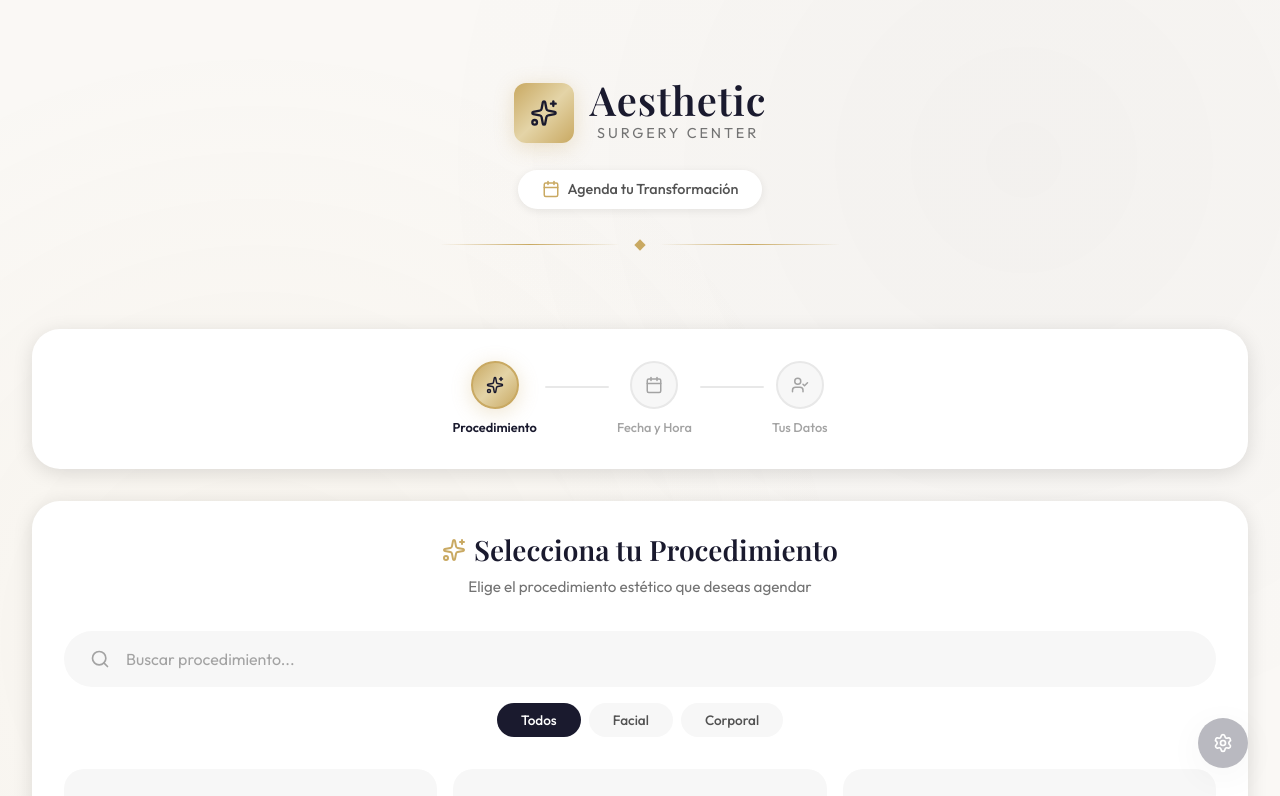
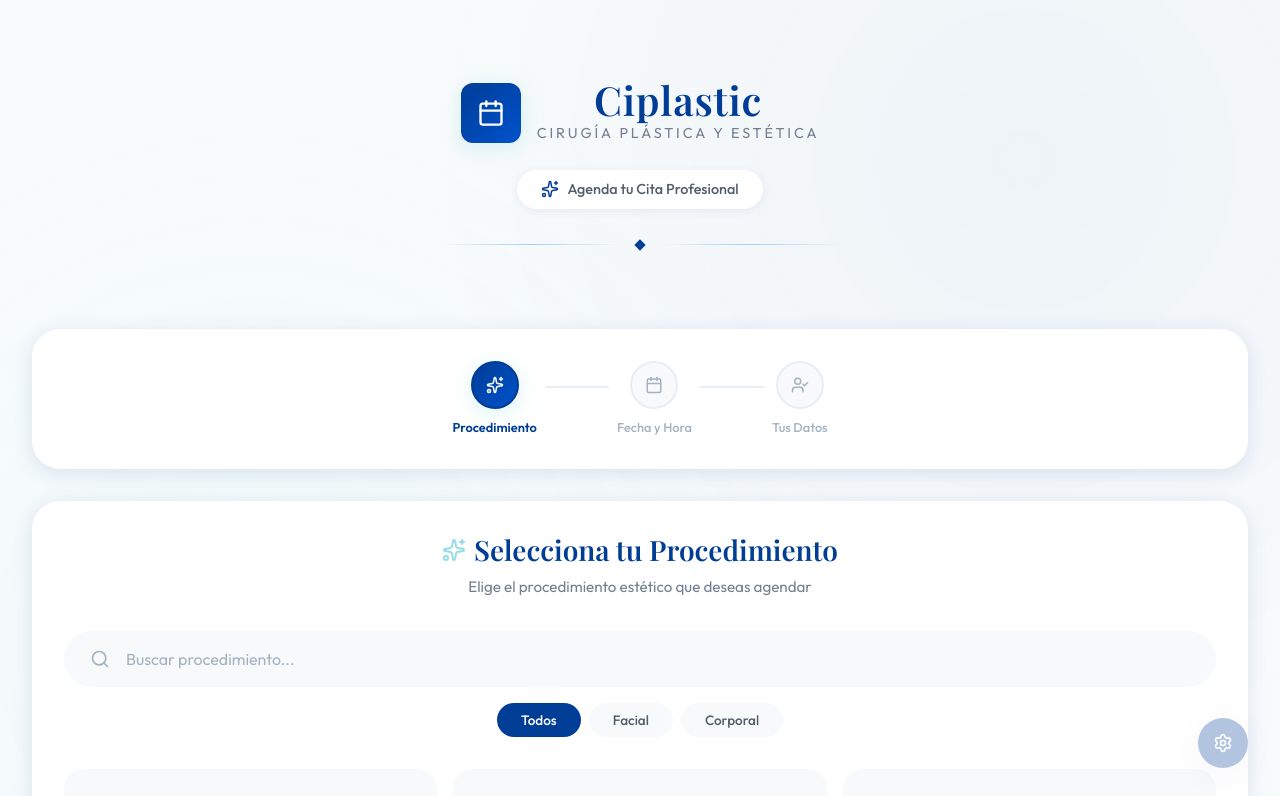
Before and after one commit to saraesthervalenzuela-wq/aesthetic-surgery-calendar, a React (Create React App) app: page / in a window 1280 px wide. Shown: the top 796 px of the page. Built offline with nearby package versions, Linux system fonts and the light colour scheme; no server answers; a web font is replaced by a local one.

Commit message:
Version con colores de ciplastic

```diff
--- a/src/App.css
+++ b/src/App.css
@@ -29,9 +29,9 @@
 }
 
 .nav-button.next {
-  background: var(--gradient-gold);
-  color: var(--primary);
-  box-shadow: var(--shadow-gold);
+  background: var(--gradient-primary);
+  color: var(--white);
+  box-shadow: var(--shadow-accent);
 }
 
 .nav-button.next:hover {
@@ -60,7 +60,7 @@
 .admin-access-btn:hover {
   opacity: 1;
   transform: rotate(90deg);
-  background: var(--accent);
+  background: var(--accent-light);
   color: var(--primary);
 }
 
--- a/src/App.js
+++ b/src/App.js
@@ -167,7 +167,7 @@ function App() {
       {/* Footer */}
       <footer className="app-footer">
         <p>
-          © {new Date().getFullYear()} Aesthetic Surgery Center. Todos los derechos reservados.
+          © {new Date().getFullYear()} Ciplastic - Cirugía Plástica y Estética. Todos los derechos reservados.
         </p>
       </footer>
     </div>
--- a/src/components/BookingForm/BookingForm.css
+++ b/src/components/BookingForm/BookingForm.css
@@ -76,7 +76,7 @@
 }
 
 .form-group label svg {
-  color: var(--accent);
+  color: var(--primary);
 }
 
 .form-group input {
@@ -91,8 +91,8 @@
 
 .form-group input:focus {
   outline: none;
-  border-color: var(--accent);
-  box-shadow: 0 0 0 4px rgba(201, 169, 98, 0.15);
+  border-color: var(--primary);
+  box-shadow: 0 0 0 4px rgba(0, 61, 150, 0.15);
 }
 
 .form-group input::placeholder {
@@ -129,8 +129,8 @@
 .submit-btn {
   width: 100%;
   padding: var(--space-lg);
-  background: var(--gradient-gold);
-  color: var(--primary);
+  background: var(--gradient-primary);
+  color: var(--white);
   font-size: 1rem;
   font-weight: 600;
   border-radius: var(--radius-lg);
@@ -139,12 +139,12 @@
   justify-content: center;
   gap: var(--space-sm);
   transition: var(--transition-base);
-  box-shadow: var(--shadow-gold);
+  box-shadow: var(--shadow-accent);
 }
 
 .submit-btn:hover:not(:disabled) {
   transform: translateY(-2px);
-  box-shadow: 0 6px 25px rgba(201, 169, 98, 0.4);
+  box-shadow: 0 6px 25px rgba(147, 221, 230, 0.45);
 }
 
 .submit-btn:disabled {
--- a/src/components/CalendarPicker/CalendarPicker.css
+++ b/src/components/CalendarPicker/CalendarPicker.css
@@ -19,7 +19,7 @@
 }
 
 .section-header svg {
-  color: var(--accent);
+  color: var(--primary);
   flex-shrink: 0;
   margin-top: 2px;
 }
@@ -73,7 +73,7 @@
 }
 
 .nav-btn:hover {
-  background: var(--accent);
+  background: var(--primary);
   color: var(--white);
 }
 
@@ -138,10 +138,10 @@
 }
 
 .calendar-cell.selected {
-  background: var(--gradient-gold);
-  color: var(--primary);
+  background: var(--gradient-primary);
+  color: var(--white);
   font-weight: 600;
-  box-shadow: var(--shadow-gold);
+  box-shadow: var(--shadow-accent);
 }
 
 /* Time Slots Styles */
@@ -181,7 +181,7 @@
 }
 
 .period-header svg {
-  color: var(--accent);
+  color: var(--primary);
 }
 
 .time-slots {
@@ -202,15 +202,15 @@
 }
 
 .time-slot:hover:not(.unavailable) {
-  border-color: var(--accent);
+  border-color: var(--primary);
   background: var(--accent-light);
 }
 
 .time-slot.selected {
-  background: var(--gradient-gold);
-  color: var(--primary);
+  background: var(--gradient-primary);
+  color: var(--white);
   font-weight: 600;
-  border-color: var(--accent);
+  border-color: var(--primary);
 }
 
 .time-slot.unavailable {
--- a/src/components/Header/Header.css
+++ b/src/components/Header/Header.css
@@ -20,13 +20,13 @@
 .logo-icon {
   width: 60px;
   height: 60px;
-  background: var(--gradient-gold);
+  background: var(--gradient-primary);
   border-radius: var(--radius-md);
   display: flex;
   align-items: center;
   justify-content: center;
-  color: var(--primary);
-  box-shadow: var(--shadow-gold);
+  color: var(--white);
+  box-shadow: var(--shadow-accent);
 }
 
 .logo-text h1 {
@@ -62,7 +62,7 @@
 }
 
 .header-tagline svg {
-  color: var(--accent);
+  color: var(--primary);
 }
 
 .header-decoration {
@@ -80,13 +80,13 @@
 .decoration-line {
   flex: 1;
   height: 1px;
-  background: linear-gradient(90deg, transparent, var(--accent), transparent);
+  background: linear-gradient(90deg, transparent, var(--accent-light), transparent);
 }
 
 .decoration-diamond {
   width: 8px;
   height: 8px;
-  background: var(--accent);
+  background: var(--primary);
   transform: rotate(45deg);
 }
 
--- a/src/components/Header/Header.jsx
+++ b/src/components/Header/Header.jsx
@@ -14,17 +14,17 @@ const Header = () => {
       <div className="header-content">
         <div className="header-logo">
           <div className="logo-icon">
-            <Sparkles size={28} />
+            <Calendar size={28} />
           </div>
           <div className="logo-text">
-            <h1>Aesthetic</h1>
-            <span>Surgery Center</span>
+            <h1>Ciplastic</h1>
+            <span>Cirugía Plástica y Estética</span>
           </div>
         </div>
 
         <div className="header-tagline">
-          <Calendar size={18} />
-          <span>Agenda tu Transformación</span>
+          <Sparkles size={18} />
+          <span>Agenda tu Cita Profesional</span>
         </div>
       </div>
 
--- a/src/components/StepIndicator/StepIndicator.css
+++ b/src/components/StepIndicator/StepIndicator.css
@@ -30,10 +30,10 @@
 }
 
 .step.active .step-circle {
-  background: var(--gradient-gold);
-  color: var(--primary);
-  border-color: var(--accent);
-  box-shadow: var(--shadow-gold);
+  background: var(--gradient-primary);
+  color: var(--white);
+  border-color: var(--primary);
+  box-shadow: var(--shadow-accent);
 }
 
 .step.completed .step-circle {
--- a/src/components/SurgerySelector/SurgerySelector.css
+++ b/src/components/SurgerySelector/SurgerySelector.css
@@ -53,9 +53,9 @@
 }
 
 .search-box:focus-within {
-  border-color: var(--accent);
+  border-color: var(--primary);
   background: var(--white);
-  box-shadow: var(--shadow-gold);
+  box-shadow: var(--shadow-accent);
 }
 
 .search-box svg {
@@ -129,8 +129,8 @@
 
 .surgery-card.selected {
   background: var(--white);
-  border-color: var(--accent);
-  box-shadow: var(--shadow-gold);
+  border-color: var(--primary);
+  box-shadow: var(--shadow-accent);
 }
 
 .surgery-icon {
@@ -147,7 +147,7 @@
 }
 
 .surgery-card.selected .surgery-icon {
-  background: var(--gradient-gold);
+  background: var(--gradient-accent);
 }
 
 .surgery-info {
@@ -203,7 +203,7 @@
 
 .surgery-card:hover .surgery-select-indicator,
 .surgery-card.selected .surgery-select-indicator {
-  color: var(--accent);
+  color: var(--primary);
   transform: translateX(4px);
 }
 
--- a/src/styles/globals.css
+++ b/src/styles/globals.css
@@ -1,36 +1,37 @@
 @import url('https://fonts.googleapis.com/css2?family=Playfair+Display:ital,wght@0,400;0,500;0,600;0,700;1,400&family=Outfit:wght@300;400;500;600;700&display=swap');
 
 :root {
-  /* Elegant Color Palette */
-  --primary: #1a1a2e;
-  --primary-light: #16213e;
-  --accent: #c9a962;
-  --accent-light: #e4d4a7;
-  --accent-dark: #a68b4b;
+  /* Medical/Professional Color Palette */
+  --primary: #003d96;
+  --primary-light: #0052cc;
+  --primary-dark: #002966;
+  --accent: #93dde6;
+  --accent-light: #a3cfe8;
+  --accent-dark: #7bc5d3;
   --success: #4ecca3;
   --error: #ff6b6b;
   --white: #ffffff;
-  --cream: #faf8f5;
-  --gray-100: #f7f7f7;
-  --gray-200: #e8e8e8;
-  --gray-300: #d4d4d4;
-  --gray-400: #a3a3a3;
-  --gray-500: #737373;
-  --gray-600: #525252;
-  --gray-700: #404040;
-  --gray-800: #262626;
-  --gray-900: #171717;
+  --cream: #f8fbfc;
+  --gray-100: #f7f9fa;
+  --gray-200: #e8eef2;
+  --gray-300: #d4dde5;
+  --gray-400: #a3b3c2;
+  --gray-500: #738091;
+  --gray-600: #525e6b;
+  --gray-700: #404954;
+  --gray-800: #2d353d;
+  --gray-900: #1a1f26;
 
   /* Gradients */
-  --gradient-gold: linear-gradient(135deg, #c9a962 0%, #e4d4a7 50%, #c9a962 100%);
-  --gradient-dark: linear-gradient(180deg, #1a1a2e 0%, #16213e 100%);
-  --gradient-elegant: linear-gradient(135deg, #1a1a2e 0%, #2d2d44 100%);
+  --gradient-primary: linear-gradient(135deg, #003d96 0%, #0052cc 100%);
+  --gradient-accent: linear-gradient(135deg, #93dde6 0%, #a3cfe8 100%);
+  --gradient-medical: linear-gradient(135deg, #003d96 0%, #93dde6 100%);
 
   /* Shadows */
-  --shadow-sm: 0 2px 8px rgba(0, 0, 0, 0.08);
-  --shadow-md: 0 4px 20px rgba(0, 0, 0, 0.12);
-  --shadow-lg: 0 8px 40px rgba(0, 0, 0, 0.16);
-  --shadow-gold: 0 4px 20px rgba(201, 169, 98, 0.3);
+  --shadow-sm: 0 2px 8px rgba(0, 61, 150, 0.08);
+  --shadow-md: 0 4px 20px rgba(0, 61, 150, 0.12);
+  --shadow-lg: 0 8px 40px rgba(0, 61, 150, 0.16);
+  --shadow-accent: 0 4px 20px rgba(147, 221, 230, 0.35);
 
   /* Typography */
   --font-display: 'Playfair Display', Georgia, serif;
@@ -90,12 +91,12 @@ body {
 }
 
 ::-webkit-scrollbar-thumb {
-  background: var(--accent);
+  background: var(--primary);
   border-radius: var(--radius-full);
 }
 
 ::-webkit-scrollbar-thumb:hover {
-  background: var(--accent-dark);
+  background: var(--primary-light);
 }
 
 /* Selection */
@@ -147,8 +148,8 @@ h1, h2, h3, h4, h5, h6 {
   right: 0;
   bottom: 0;
   background-image:
-    radial-gradient(circle at 20% 80%, rgba(201, 169, 98, 0.05) 0%, transparent 50%),
-    radial-gradient(circle at 80% 20%, rgba(26, 26, 46, 0.03) 0%, transparent 50%);
+    radial-gradient(circle at 20% 80%, rgba(147, 221, 230, 0.06) 0%, transparent 50%),
+    radial-gradient(circle at 80% 20%, rgba(0, 61, 150, 0.04) 0%, transparent 50%);
   pointer-events: none;
   z-index: 0;
 }
```
